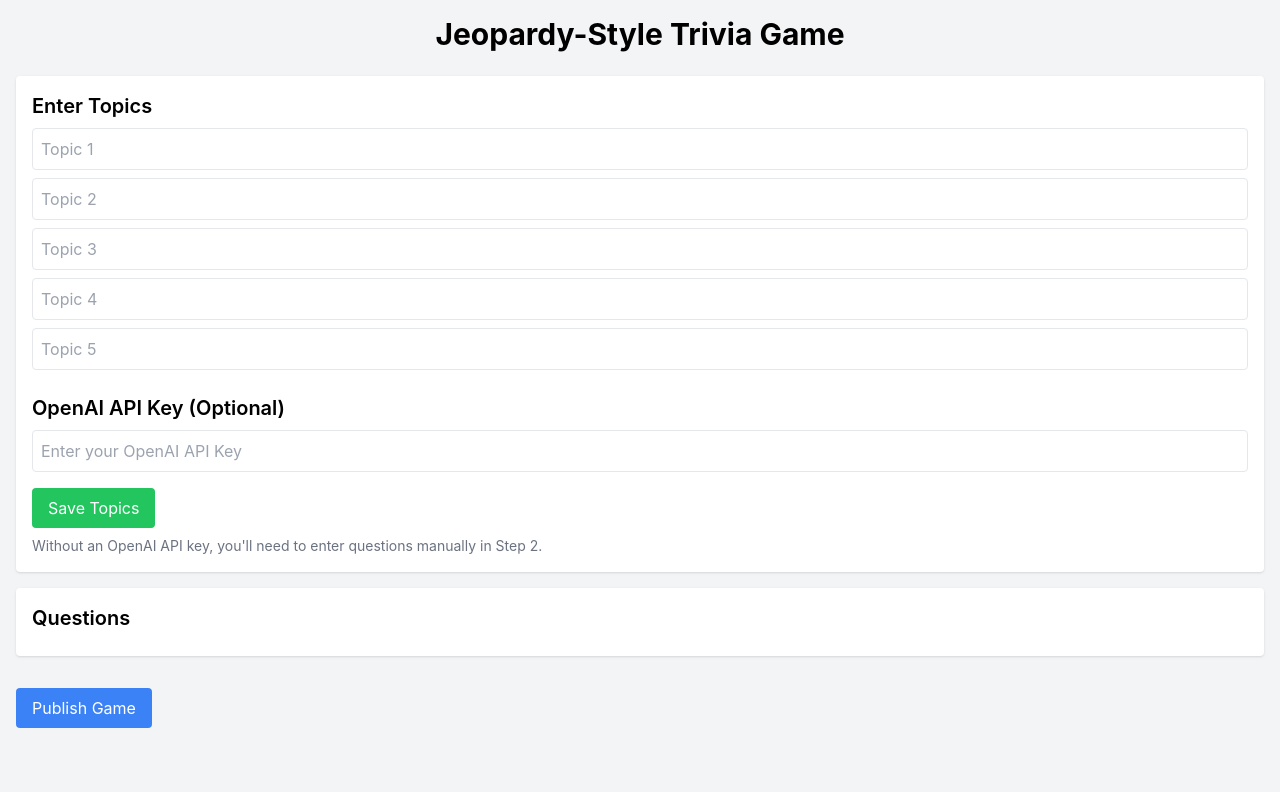
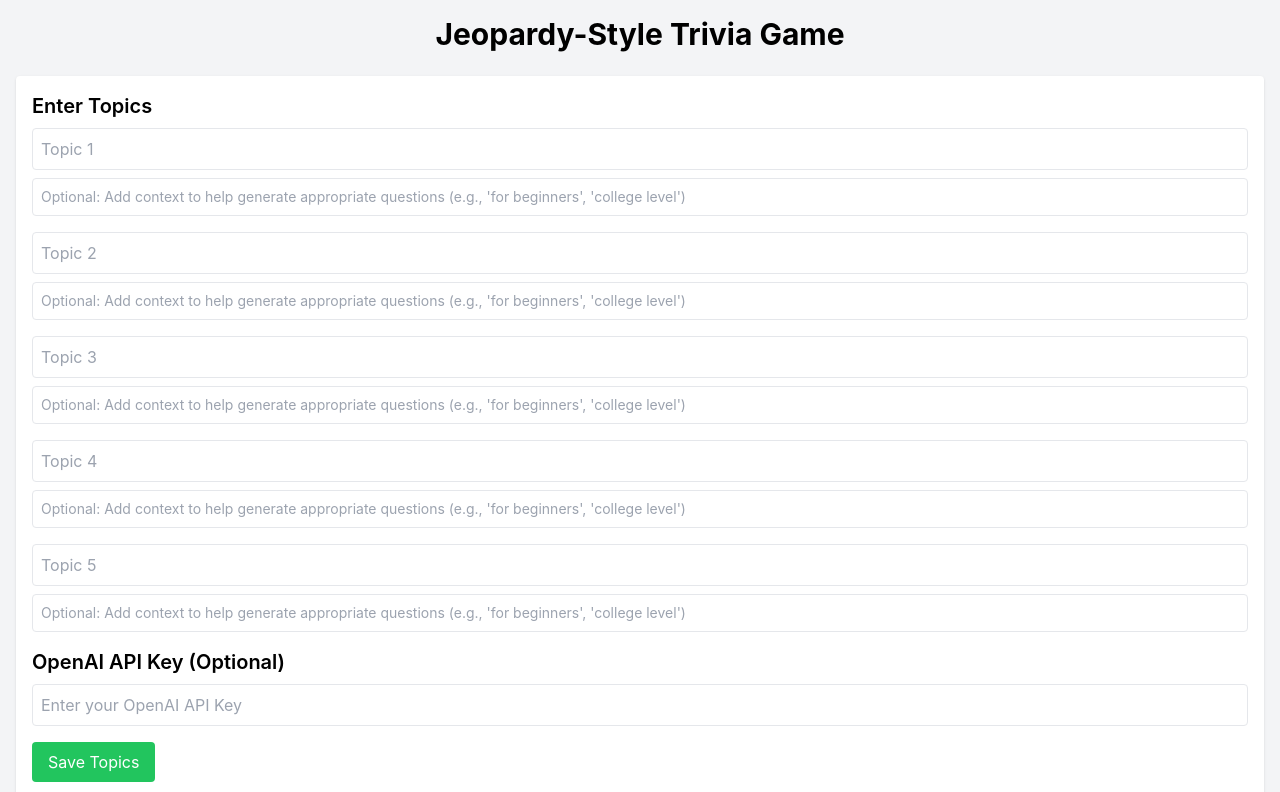
Before and after one commit to avaid96/jeopardy-trivia, a React (Create React App) app: page / in a window 1280 px wide. Shown: the top 792 px of the page. Built offline with nearby package versions, Linux system fonts and the light colour scheme.

Commit message:
allow topic context to be added

```diff
--- a/src/components/TopicInput.jsx
+++ b/src/components/TopicInput.jsx
@@ -3,13 +3,26 @@
 import OpenAI from 'openai';
 
 function TopicInput({ topics, setTopics, apiKey, setApiKey, setQuestions }) {
-  const [newTopics, setNewTopics] = useState(['', '', '', '', '']);
+  const [newTopics, setNewTopics] = useState([
+    { name: '', context: '' },
+    { name: '', context: '' },
+    { name: '', context: '' },
+    { name: '', context: '' },
+    { name: '', context: '' }
+  ]);
   const [loading, setLoading] = useState(false);
+  const [cost, setCost] = useState(0);
 
-  const handleTopicChange = (index, value) => {
+  const handleTopicChange = (index, field, value) => {
     const updatedTopics = [...newTopics];
-    updatedTopics[index] = value;
+    updatedTopics[index] = { ...updatedTopics[index], [field]: value };
     setNewTopics(updatedTopics);
+  };
+
+  // Helper function to calculate cost (based on GPT-3.5-turbo pricing)
+  const calculateCost = (promptTokens, completionTokens) => {
+    // Current pricing: $0.0015 per 1K input tokens, $0.002 per 1K output tokens
+    return (promptTokens * 0.0015 + completionTokens * 0.002) / 1000;
   };
 
   const generateQuestions = async () => {
@@ -19,21 +32,30 @@
     }
 
     setLoading(true);
+    setCost(0);
     const generatedQuestions = [];
     const openai = new OpenAI({
       apiKey,
       dangerouslyAllowBrowser: true
     });
 
+    let totalCost = 0;
+
     try {
       for (const topic of newTopics) {
-        if (topic.trim() === '') continue;
+        if (topic.name.trim() === '') continue;
+
+        const contextPrompt = topic.context.trim()
+          ? `Generate questions appropriate ${topic.context}.`
+          : '';
 
         const response = await openai.chat.completions.create({
           model: "gpt-3.5-turbo",
           messages: [{
             role: "user",
-            content: `Create 5 trivia questions for the topic "${topic}" with increasing difficulty levels. Format them exactly like this example, with points from 100 to 500:
+            content: `Create 5 trivia questions for the topic "${topic.name}" with increasing difficulty levels from easy to very challenging. ${contextPrompt}
+
+            Format them exactly like this example:
             100 Points
             Question: What is the capital of France?
             Answer: Paris
@@ -47,6 +69,13 @@
           temperature: 0.7,
         });
 
+        // Calculate cost for this request
+        const requestCost = calculateCost(
+          response.usage.prompt_tokens,
+          response.usage.completion_tokens
+        );
+        totalCost += requestCost;
+
         const text = response.choices[0].message.content.trim();
         const questionBlocks = text.split(/\d{3} Points/).filter(block => block.trim());
 
@@ -55,8 +84,8 @@
           const [question, answer] = block.trim().split('\n').map(s => s.trim());
 
           generatedQuestions.push({
-            id: `${topic}-${points}`,
-            topic,
+            id: `${topic.name}-${points}`,
+            topic: topic.name,
             question: question.replace(/^Question:\s*/, ''),
             answer: answer.replace(/^Answer:\s*/, ''),
             points,
@@ -66,6 +95,7 @@
       }
 
       setQuestions(generatedQuestions);
+      setCost(totalCost);
     } catch (error) {
       console.error('Error generating question:', error);
       alert(`Error: ${error.message}`);
@@ -77,12 +107,12 @@
   const createEmptyQuestions = () => {
     const emptyQuestions = [];
     newTopics.forEach(topic => {
-      if (topic.trim() === '') return;
+      if (topic.name.trim() === '') return;
 
       for (let points = 100; points <= 500; points += 100) {
         emptyQuestions.push({
-          id: `${topic}-${points}`,
-          topic,
+          id: `${topic.name}-${points}`,
+          topic: topic.name,
           question: '',
           answer: '',
           points,
@@ -94,12 +124,12 @@
   };
 
   const saveTopics = async () => {
-    const validTopics = newTopics.filter(topic => topic.trim() !== '');
+    const validTopics = newTopics.filter(topic => topic.name.trim() !== '');
     if (validTopics.length === 0) {
       alert('Please enter at least one topic.');
       return;
     }
-    setTopics(validTopics);
+    setTopics(validTopics.map(t => t.name));
 
     if (apiKey) {
       await generateQuestions();
@@ -112,15 +142,24 @@
     <div className="bg-white p-4 rounded shadow mb-4">
       <h2 className="text-xl font-semibold mb-2">Enter Topics</h2>
       {newTopics.map((topic, index) => (
-        <input
-          key={index}
-          type="text"
-          value={topic}
-          onChange={(e) => handleTopicChange(index, e.target.value)}
-          placeholder={`Topic ${index + 1}`}
-          className="w-full mb-2 p-2 border rounded"
-        />
+        <div key={index} className="mb-4">
+          <input
+            type="text"
+            value={topic.name}
+            onChange={(e) => handleTopicChange(index, 'name', e.target.value)}
+            placeholder={`Topic ${index + 1}`}
+            className="w-full mb-2 p-2 border rounded"
+          />
+          <input
+            type="text"
+            value={topic.context}
+            onChange={(e) => handleTopicChange(index, 'context', e.target.value)}
+            placeholder="Optional: Add context to help generate appropriate questions (e.g., 'for beginners', 'college level')"
+            className="w-full p-2 border rounded text-sm text-gray-600"
+          />
+        </div>
       ))}
+
       <h2 className="text-xl font-semibold mt-4 mb-2">OpenAI API Key (Optional)</h2>
       <input
         type="password"
@@ -129,6 +168,7 @@
         placeholder="Enter your OpenAI API Key"
         className="w-full mb-4 p-2 border rounded"
       />
+
       <button
         className="px-4 py-2 bg-green-500 text-white rounded"
         onClick={saveTopics}
@@ -136,6 +176,13 @@
       >
         {loading ? 'Generating...' : (apiKey ? 'Save Topics & Generate Questions' : 'Save Topics')}
       </button>
+
+      {cost > 0 && (
+        <p className="text-sm text-gray-600 mt-2">
+          OpenAI API cost for question generation: ${cost.toFixed(4)}
+        </p>
+      )}
+
       {!apiKey && (
         <p className="text-sm text-gray-500 mt-2">
           Without an OpenAI API key, you'll need to enter questions manually in Step 2.
```
